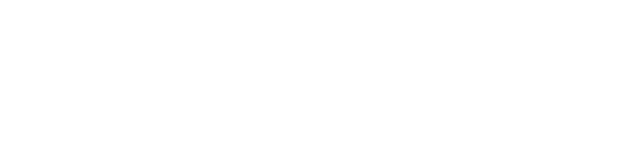
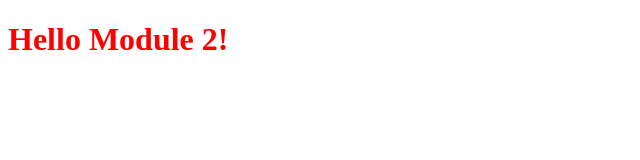
Before and after one commit to WeFeelTheRush/coursera-test, a plain HTML site: page module2-solution/index.html in a window 1280 px wide. Shown: the whole page, without its empty margins (0-640 px from the left). Drawn offline with Linux system fonts and the light colour scheme.

Commit message:
[MOD2] create css folder and style.css. setup link to index.html

```diff
--- /dev/null
+++ b/module2-solution/css/style.css
@@ -0,0 +1,4 @@
+
+h1 {
+    color: red;
+}
--- a/module2-solution/index.html
+++ b/module2-solution/index.html
@@ -4,8 +4,10 @@
         <meta charset="utf-8">
         <meta http-equiv="X-UA-Compatible" content="IE=edge">
         <meta name="viewport" content="width=device-width, initial-scale=1">
+
+        <link rel="stylesheet" href="./css/style.css">
     </head>
     <body>
-
+        <h1>Hello Module 2!</h1>
     </body>
 </html>
```
